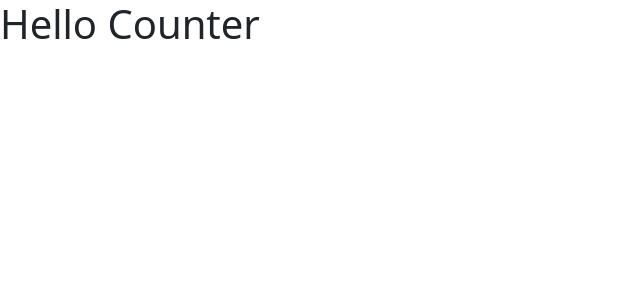
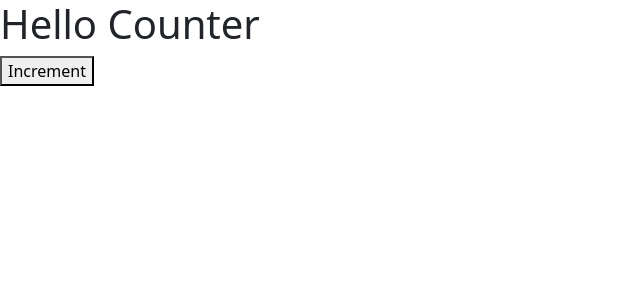
Before and after one commit to Rianto-RNT/rnt-react-vidly, a React (Create React App) app in the folder counter/: page / in a window 1280 px wide. Shown: the top 300 px of the page, without its empty margins (0-640 px from the left). Built offline with nearby package versions, Linux system fonts and the light colour scheme.

Commit message:
Specifying children

```diff
--- a/counter/src/components/counter.jsx
+++ b/counter/src/components/counter.jsx
@@ -3,9 +3,10 @@ import React, { Component } from "react";
 class Counter extends Component {
   render() {
     return (
-      <div>
+      <React.Fragment>
         <h1>Hello Counter</h1>
-      </div>
+        <button>Increment</button>
+      </React.Fragment>
     );
   }
 }
```
